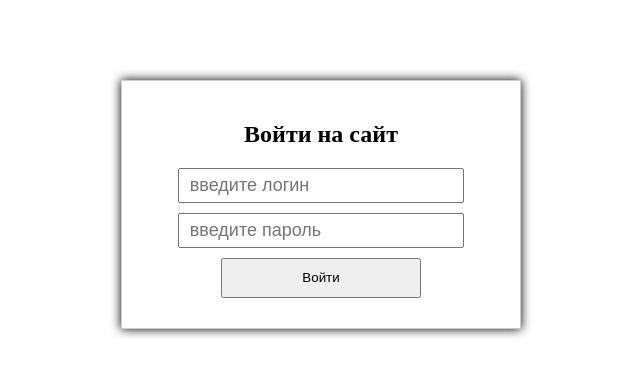
After one commit to Sarkis8321/sitetest, a PHP site: page /login/ in a window 1280 px wide. The commit adds this page. Shown: the top 376 px of the page, without its empty margins (319-959 px from the left). Run offline with PHP 8.4, Linux system fonts and the light colour scheme.

Commit message:
Добавили авторизацию
Добавили возможность вводить логин и пароль на сайт + сделали кнопку выйти из системы

```diff
--- a/index.php
+++ b/index.php
@@ -2,7 +2,7 @@
 <?php include 'modal-form-add.php'?>
 
 
-	<a href="#" id="add-student" class="btn btn-success">Добавить студентов</a>
+<a href="#" id="add-student" class="btn btn-success">Добавить студентов</a>
 
 
 <h2 class="title">Список студентов</h2>
@@ -10,8 +10,6 @@
 <div class="main-content">
 	<?php include 'qwery/qwery.php' ?>
 	<?php include 'qwery/getGroups.php' ?>
-
-
 
 	<table class="table table-hover table-dark">
 	<thead>
--- /dev/null
+++ b/login/index.php
@@ -0,0 +1,48 @@
+<!DOCTYPE html>
+<html lang="ru">
+<head>
+    <meta charset="UTF-8">
+    <meta name="viewport" content="width=device-width, initial-scale=1.0">
+    <title>Login</title>
+    <style>
+        form {
+            display: block;
+            width: 400px;
+            margin: 10vh auto;
+            border: 1px solid #ccc;
+            box-shadow: 0px 0px 10px #000;
+            padding: 20px;
+            box-sizing: border-box;
+        }
+        form h2 {
+            text-align: center;
+        }
+        form input {
+            display: block;
+            margin: 10px auto;
+            width: 80%;
+            padding: 5px 10px;
+            font-size: 18px;
+            box-sizing: border-box;
+        }
+        form button {
+            display: block;
+            width: 200px;
+            height: 40px;
+            margin: 10px auto;
+        }
+
+    </style>
+</head>
+<body>
+
+    <Form action="login.php" method="post">
+        <h2>Войти на сайт</h2>
+        <input type="text" name="login" placeholder="введите логин">
+        <input type="password" name="pass" placeholder="введите пароль">
+        <button>Войти</button>
+    </Form>
+
+
+</body>
+</html>
--- /dev/null
+++ b/login/logout.php
@@ -0,0 +1,6 @@
+<?php
+session_start();
+unset($_SESSION['auth']);
+header('Location:'.$_SERVER['HTTP_ORIGIN'].'/login/');
+exit;
+?>
--- a/main-menu.php
+++ b/main-menu.php
@@ -14,7 +14,11 @@
       </li>
 	  <li class="nav-item">
         <a class="nav-link" href="groups.php">Группы</a>
-      </li>
+    </li>
     </ul>
+    <span class="profile">
+            <?php print_r($_SESSION['auth']); ?>
+            <a href="/login/logout.php">Выйти</a>
+    </span>
   </div>
 </nav>
```
Also changed, not shown: header.php (+9 -0 lines), login/login.php (added, +28 -0 lines).
